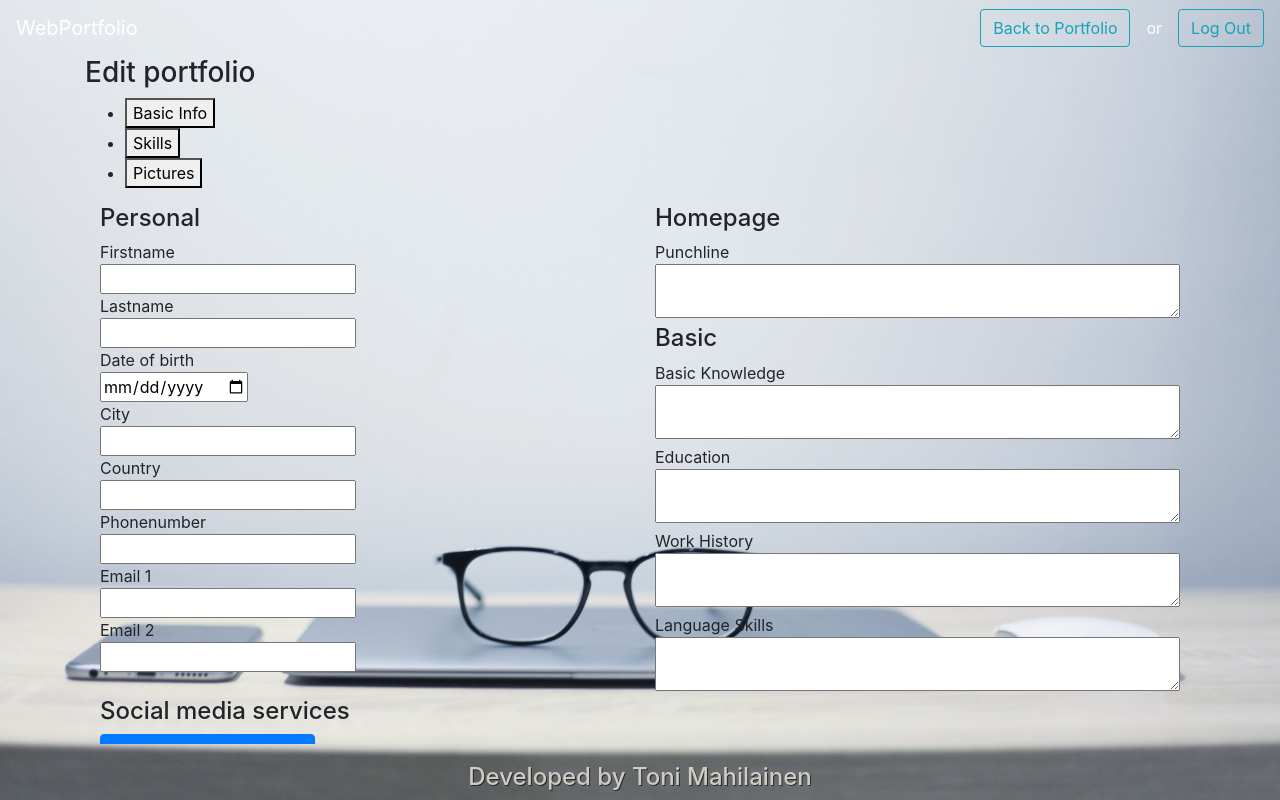
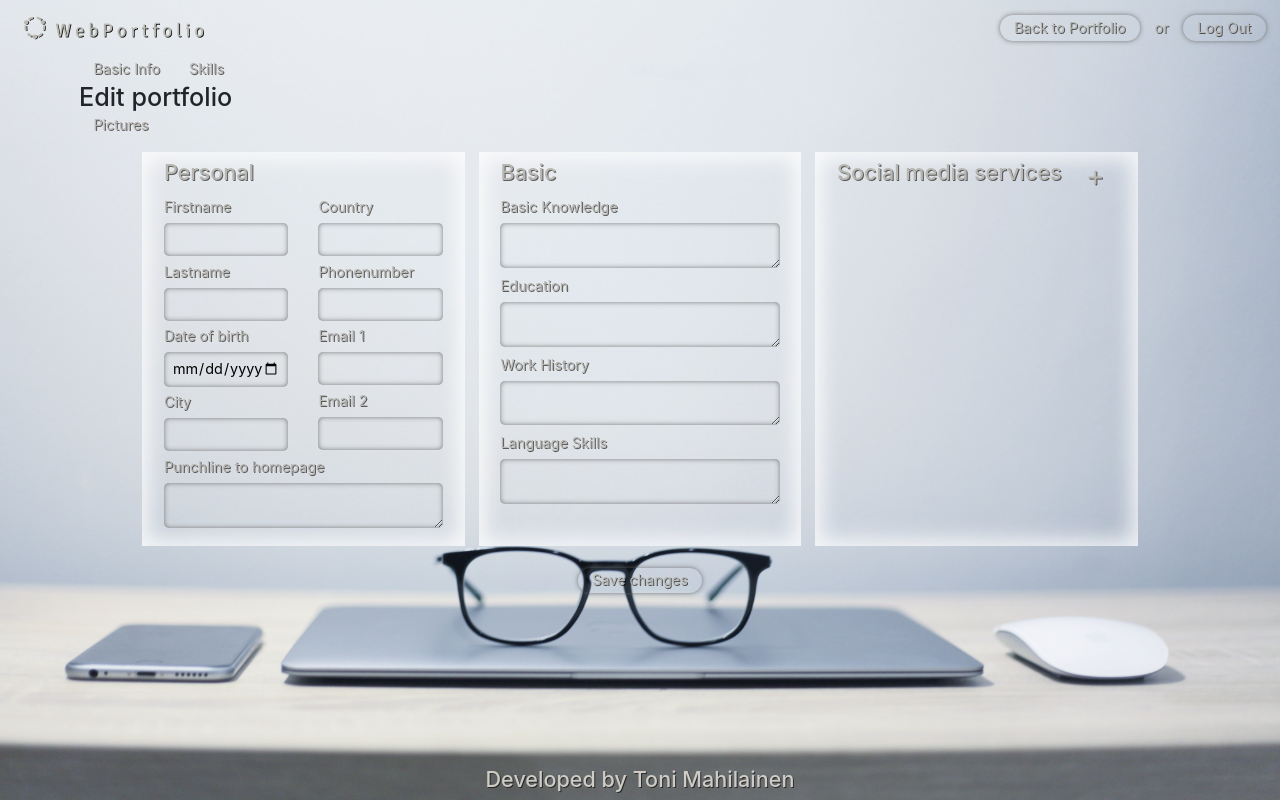
Before and after one commit to toni-mahilainen/WebPortfolio, a React (Create React App) app: page /editportfolio in a window 1280 px wide. Built offline with nearby package versions, Linux system fonts and the light colour scheme; sample sign-in values are in the browser's storage.

Commit message:
Basic info välilehden muotoilua sekä reset css lisätty index.css tiedostoon

```diff
--- a/src/Components/EditPortfolio/editPortfolio.css
+++ b/src/Components/EditPortfolio/editPortfolio.css
@@ -1,19 +1,161 @@
+/* --------------------------COMMONS--------------------------- */
+
 .editPortfolio {
     height: 86vh;
     overflow: auto;
+}
+
+.editPortfolio .container {
+    max-width: 90%;
 }
 
 textarea {
     width: 100%;
 }
 
-.service, .skill {
+#basicInfoContainer h4 {
+    margin-bottom: 1rem;
+    color: #b9b7b1;
+    text-shadow: 1px 1px rgba(0, 0, 0, 0.6);
+}
+
+#basicInfoContainer input {
+    margin: 0.6rem 0;
+    padding: 8px;
+    width: 100%;
+    background-color: transparent;
+    border: none;
+    border-radius: 5px;
+    box-shadow: inset 0px 0px 5px 0px rgba(95, 95, 95, 0.8);
+}
+
+#basicInfoContainer textarea {
+    margin: 0.6rem 0;
+    padding: 8px;
+    width: 100%;
+    background-color: transparent;
+    border: none;
+    border-radius: 5px;
+    box-shadow: inset 0px 0px 5px 0px rgba(95, 95, 95, 0.8);
+}
+
+#basicCol, #personalCol, #servicesCol {
+    margin: 1rem .5rem;
+    padding: .5rem 1.5rem;
+    color: rgb(185, 183, 177);
+    text-shadow: 1px 1px rgba(0, 0, 0, 0.6);
+    box-shadow: inset 0px 0px 20px 7px rgba(255, 255, 255, 0.8);
+}
+
+#saveChangesBtn {
+    width: fit-content;
+    margin: .5rem 0;
+    padding: .4rem 1rem;
+    background-color: transparent;
+    border: none;
+    border-radius: 1rem;
+    box-shadow: 0px 0px 5px 0px rgba(95, 95, 95, 0.8);
+    color: #b9b7b1;
+    text-shadow: 1px 1px rgba(0, 0, 0, 0.6);
+}
+
+#saveChangesCol {
+    display: flex;
+    justify-content: center;
+}
+
+/* --------------------------COMMONS--------------------------- */
+
+/* ----------------------------NAV----------------------------- */
+
+#navCol {
+    display: flex;
+    justify-content: center;
+    color: #b9b7b1;
+    text-shadow: 1px 1px rgba(0, 0, 0, 0.6);
+}
+
+#navCol h3 {
+    padding: 0 3rem;
+}
+
+#basicInfoNavBtn, #skillsNavBtn, #picturesNavBtn, #accountNavBtn {
+    width: fit-content;
+    padding: .4rem 1rem;
+    background-color: transparent;
+    border: none;
+    border-radius: 1rem;
+    color: #b9b7b1;
+    text-shadow: 1px 1px rgba(0, 0, 0, 0.6);
+}
+
+/* ----------------------------NAV----------------------------- */
+
+/* --------------------------PERSONAL-------------------------- */
+
+
+
+/* --------------------------PERSONAL-------------------------- */
+
+/* ---------------------------BASICS--------------------------- */
+
+#basicCol textarea {
+    width: 100%;
+}
+
+/* ---------------------------BASICS--------------------------- */
+
+/* ------------------------SOCIAL MEDIA------------------------ */
+
+#servicesHeaderCol {
+    display: flex;
+}
+
+.service {
     width: fit-content;
     margin: 0 20px 0 0;
     display: inline-block;
 }
 
-#socialMediaServices, #skillsAndProjects {
+#addServiceBtn {
+    margin-right: .5rem;
+    margin-left: auto;
+    align-self: center;
+    font-size: larger;
+    width: fit-content;
+    background-color: transparent;
+    border: none;
+    color: #b9b7b1;
+    text-shadow: 1px 1px rgba(0, 0, 0, 0.6);
+}
+
+#socialMediaServices {
+    display: flexbox;
+    width: 100%;
+    overflow: unset;
+}
+
+#socialMediaServices select {
+    margin: 0.6rem 0;
+    padding: 8px;
+    width: fit-content;
+    background-color: transparent;
+    border: none;
+    border-radius: 5px;
+    box-shadow: inset 0px 0px 5px 0px rgba(95, 95, 95, 0.8);
+}
+
+/* ------------------------SOCIAL MEDIA------------------------ */
+
+/* ---------------------------SKILLS--------------------------- */
+
+.skill {
+    width: fit-content;
+    margin: 0 20px 0 0;
+    display: inline-block;
+}
+
+#skillsAndProjects {
     display: flexbox;
     width: 100%;
     overflow: unset;
@@ -22,3 +164,17 @@ textarea {
 .inputProjectLink {
     width: 100%;
 }
+
+/* ---------------------------SKILLS--------------------------- */
+
+/* --------------------------PICTURES-------------------------- */
+
+
+
+/* --------------------------PICTURES-------------------------- */
+
+/* --------------------------ACCOUNT--------------------------- */
+
+
+
+/* --------------------------ACCOUNT--------------------------- */
--- a/src/Components/EditPortfolio/editPortfolio.jsx
+++ b/src/Components/EditPortfolio/editPortfolio.jsx
@@ -2101,10 +2101,18 @@ class InfoEdit extends Component {
         console.log("render: " + this.props.userId);
         return (
             <form onSubmit={this.handleSubmit}>
-                <Container>
+                <Container id="basicInfoContainer">
+                    <Row>
+                        <Col id="personalCol">
+                            <Row>
+                                <Col>
                                     <Row>
                                         <Col>
                                             <h4>Personal</h4>
+                                        </Col>
+                                    </Row>
+                                    <Row>
+                                        <Col>
                                             Firstname <br />
                                             <input id="firstnameInput" type="text" onChange={this.handleValueChange} /><br />
                                             Lastname <br />
@@ -2113,6 +2121,8 @@ class InfoEdit extends Component {
                                             <input id="birthdateInput" type="date" onChange={this.handleValueChange} /><br />
                                             City <br />
                                             <input id="cityInput" type="text" onChange={this.handleValueChange} /><br />
+                                        </Col>
+                                        <Col>
                                             Country <br />
                                             <input id="countryInput" type="text" onChange={this.handleValueChange} /><br />
                                             Phonenumber <br />
@@ -2124,10 +2134,17 @@ class InfoEdit extends Component {
                                             Email 2 <br />
                                             <input id="email2Input" className="emailInput" type="email" onBlur={this.handleValueChange} /><br />
                                         </Col>
+                                    </Row>
+                                </Col>
+                            </Row>
+                            <Row>
                                 <Col>
-                            <h4>Homepage</h4>
-                            Punchline <br />
+                                    Punchline to homepage <br />
                                     <textarea id="punchlineInput" type="text" onChange={this.handleValueChange} /><br />
+                                </Col>
+                            </Row>
+                        </Col>
+                        <Col id="basicCol">
                             <h4>Basic</h4>
                             Basic Knowledge <br />
                             <textarea id="basicInput" type="text" onChange={this.handleValueChange} /><br />
@@ -2138,18 +2155,23 @@ class InfoEdit extends Component {
                             Language Skills <br />
                             <textarea id="languageinput" type="text" onChange={this.handleValueChange} /><br />
                         </Col>
-                    </Row>
+                        <Col id="servicesCol">
                             <Row>
-                        <Col>
+                                <Col id="servicesHeaderCol">
                                     <h4>Social media services</h4>
-                            <div id="socialMediaServices"></div>
-                            <Button type="button" onClick={this.addNewSocialMediaService}>Add social media service</Button><br />
-                            <br />
+                                    <button id="addServiceBtn" type="button" onClick={this.addNewSocialMediaService}><span className="fas fa-plus"></span></button>
                                 </Col>
                             </Row>
                             <Row>
                                 <Col>
-                            <Button type="submit">Save changes</Button>
+                                    <div id="socialMediaServices"></div>
+                                </Col>
+                            </Row>
+                        </Col>
+                    </Row>
+                    <Row>
+                        <Col id="saveChangesCol">
+                            <button id="saveChangesBtn" type="submit">Save changes</button>
                         </Col>
                     </Row>
                 </Container>
@@ -2637,18 +2659,12 @@ class EditPortfolio extends Component {
                 <main className="editPortfolio">
                     <Container>
                         <Row>
-                            <Col>
+                            <Col id="navCol">
+                                <button id="basicInfoNavBtn" onClick={this.handleNavClick}>Basic Info</button>
+                                <button id="skillsNavBtn" onClick={this.handleNavClick}>Skills</button>
                                 <h3>Edit portfolio</h3>
-                            </Col>
-                        </Row>
-                        <Row>
-                            <Col>
-                                <ul>
-                                    <li><button id="basicInfoNavBtn" onClick={this.handleNavClick}>Basic Info</button></li>
-                                    <li><button id="skillsNavBtn" onClick={this.handleNavClick}>Skills</button></li>
-                                    <li><button id="picturesNavBtn" onClick={this.handleNavClick}>Pictures</button></li>
-                                    <li><button id="accountNavBtn" onClick={this.handleNavClick}>Account</button></li>
-                                </ul>
+                                <button id="picturesNavBtn" onClick={this.handleNavClick}>Pictures</button>
+                                <button id="accountNavBtn" onClick={this.handleNavClick}>Account</button>
                             </Col>
                         </Row>
                         <Fragment>
@@ -2692,16 +2708,10 @@ class EditPortfolio extends Component {
                     <Container>
                         <Row>
                             <Col>
+                                <button id="basicInfoNavBtn" onClick={this.handleNavClick}>Basic Info</button>
+                                <button id="skillsNavBtn" onClick={this.handleNavClick}>Skills</button>
                                 <h3>Edit portfolio</h3>
-                            </Col>
-                        </Row>
-                        <Row>
-                            <Col>
-                                <ul>
-                                    <li><button id="basicInfoNavBtn" onClick={this.handleNavClick}>Basic Info</button></li>
-                                    <li><button id="skillsNavBtn" onClick={this.handleNavClick}>Skills</button></li>
-                                    <li><button id="picturesNavBtn" onClick={this.handleNavClick}>Pictures</button></li>
-                                </ul>
+                                <button id="picturesNavBtn" onClick={this.handleNavClick}>Pictures</button>
                             </Col>
                         </Row>
                         <Fragment>
--- a/src/Components/Footer/footer.css
+++ b/src/Components/Footer/footer.css
@@ -7,6 +7,10 @@ footer {
     bottom: 0;
     text-align: center;
     height: 7vh;
+}
+
+footer h4 {
+    margin: .5rem;
 }
 
 .relative {
--- a/src/Components/Header/header.css
+++ b/src/Components/Header/header.css
@@ -12,8 +12,9 @@ nav {
 }
 
 #or {
-    color: white;
-    padding: 0 1em;
+    padding: 0 1rem;
+    color: rgb(185, 183, 177);
+    text-shadow: 1px 1px rgba(0, 0, 0, 0.6);
 }
 
 .fixed {
@@ -24,9 +25,9 @@ nav {
     position: sticky;
 }
 
-#signInBtn {
-    width: 6rem;
-    padding: .4rem;
+#signInBtn, #backToPortfolioBtn, #logOutBtn {
+    width: fit-content;
+    padding: .4rem 1rem;
     background-color: transparent;
     border: none;
     border-radius: 1rem;
@@ -34,8 +35,3 @@ nav {
     color: #b9b7b1;
     text-shadow: 1px 1px rgba(0, 0, 0, 0.6);
 }
-
-#navbarBrand {
-    color: rgb(185, 183, 177);
-    text-shadow: 1px 1px rgba(0, 0, 0, 0.6);
-}
--- a/src/Components/Header/header.jsx
+++ b/src/Components/Header/header.jsx
@@ -128,11 +128,11 @@ class Header extends Component {
                     <header>
                         <Navbar variant="dark">
                             <Navbar.Brand href="/" className="mr-auto">
-                                WebPortfolio
+                                <img src={logo} alt="WebPortfolio logo" />
                             </Navbar.Brand>
-                            <Button variant="outline-info" onClick={this.toPortfolio}>Back to Portfolio</Button>
+                            <button id="backToPortfolioBtn" onClick={this.toPortfolio}>Back to Portfolio</button>
                             <span id="or">or</span>
-                            <Button variant="outline-info" onClick={this.handleLogout}>Log Out</Button>
+                            <button id="logOutBtn" onClick={this.handleLogout}>Log Out</button>
                         </Navbar>
                     </header>
                 );
@@ -141,7 +141,7 @@ class Header extends Component {
                     <header id="header">
                         <Navbar variant="dark" className="sticky-top">
                             <Navbar.Brand href="/" className="mr-auto">
-                                WebPortfolio
+                                <img src={logo} alt="WebPortfolio logo" />
                             </Navbar.Brand>
                             <Nav className="mr-auto">
                                 <Nav.Item>
@@ -171,7 +171,7 @@ class Header extends Component {
             return (
                 <header>
                     <Navbar variant="dark">
-                        <Navbar.Brand id="navbarBrand" className="mr-auto">
+                        <Navbar.Brand className="mr-auto">
                             <img src={logo} alt="WebPortfolio logo" />
                         </Navbar.Brand>
                         <button id="signInBtn" onClick={this.openSignInModal}>SIGN IN</button>
--- a/src/index.css
+++ b/src/index.css
@@ -11,3 +11,60 @@ code {
   font-family: source-code-pro, Menlo, Monaco, Consolas, 'Courier New',
     monospace;
 }
+
+/* --------------------------------RESET-------------------------------- */
+
+html, body, div, span, applet, object, iframe,
+h1, h2, h3, h4, h5, h6, p, blockquote, pre,
+a, abbr, acronym, address, big, cite, code,
+del, dfn, em, img, ins, kbd, q, s, samp,
+small, strike, strong, sub, sup, tt, var,
+b, u, i, center,
+dl, dt, dd, ol, ul, li,
+fieldset, form, label, legend,
+table, caption, tbody, tfoot, thead, tr, th, td,
+article, aside, canvas, details, embed,
+figure, figcaption, footer, header, hgroup,
+menu, nav, output, ruby, section, summary,
+time, mark, audio, video {
+	margin: 0;
+	padding: 0;
+	border: 0;
+  vertical-align: baseline;
+  overflow: hidden;
+}
+
+/* HTML5 display-role reset for older browsers */
+article, aside, details, figcaption, figure,
+footer, header, hgroup, menu, nav, section {
+	display: block;
+}
+
+html {
+  font-size: calc(0.4em + 1vmin);
+}
+
+body {
+  line-height: 1;
+}
+
+ol, ul {
+	list-style: none;
+}
+
+blockquote, q {
+	quotes: none;
+}
+
+blockquote:before, blockquote:after,
+q:before, q:after {
+	content: '';
+	content: none;
+}
+
+table {
+	border-collapse: collapse;
+	border-spacing: 0;
+}
+
+/* --------------------------------RESET-------------------------------- */
```
Also changed, not shown: src/Components/Main/main.css (+8 -8 lines). Lines whose indentation alone changed are shown as unchanged.
